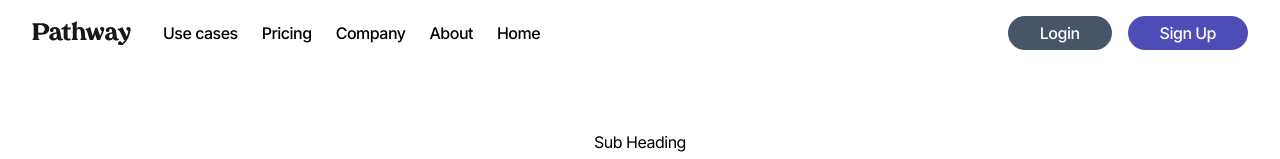
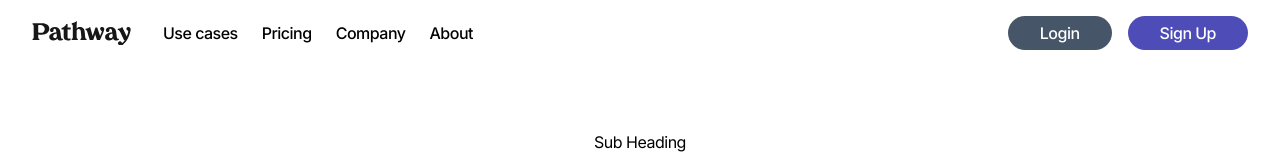
Before and after one commit to christian-luntok/pathway, a Next.js app: page / in a window 1280 px wide. Shown: the top 159 px of the page. Built offline with nearby package versions, Linux system fonts and the light colour scheme.

Commit message:
Removed Home from Nav items.

```diff
--- a/components/Nav.js
+++ b/components/Nav.js
@@ -7,8 +7,7 @@ const navigation = [
   { name: "Use cases", href: "/use-cases" },
   { name: "Pricing", href: "/pricing" },
   { name: "Company", href: "/company" },
-  { name: "About", href: "/about" },
-  { name: "Home", href: '/'}
+  { name: "About", href: "/about" }
 ];
 
 const Nav = () => {
```
